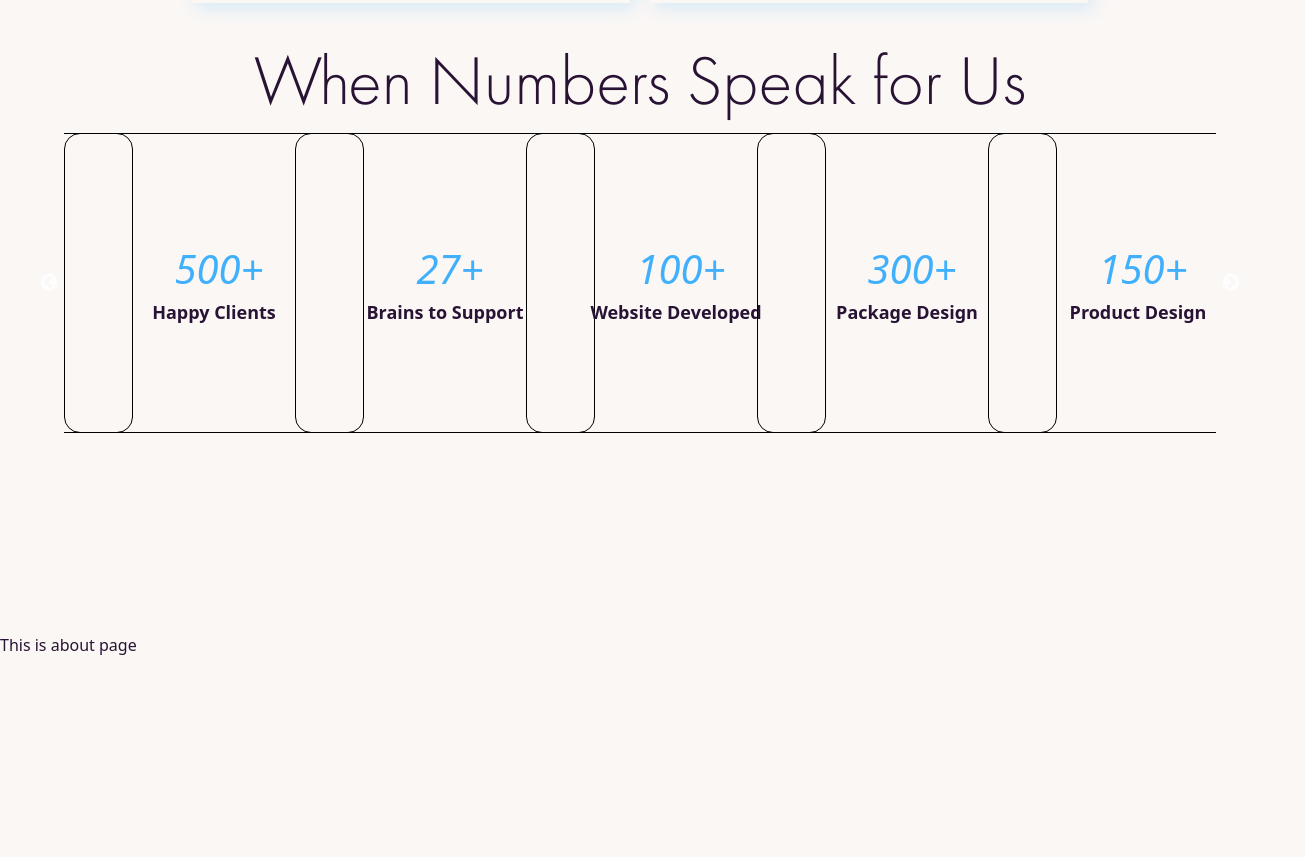
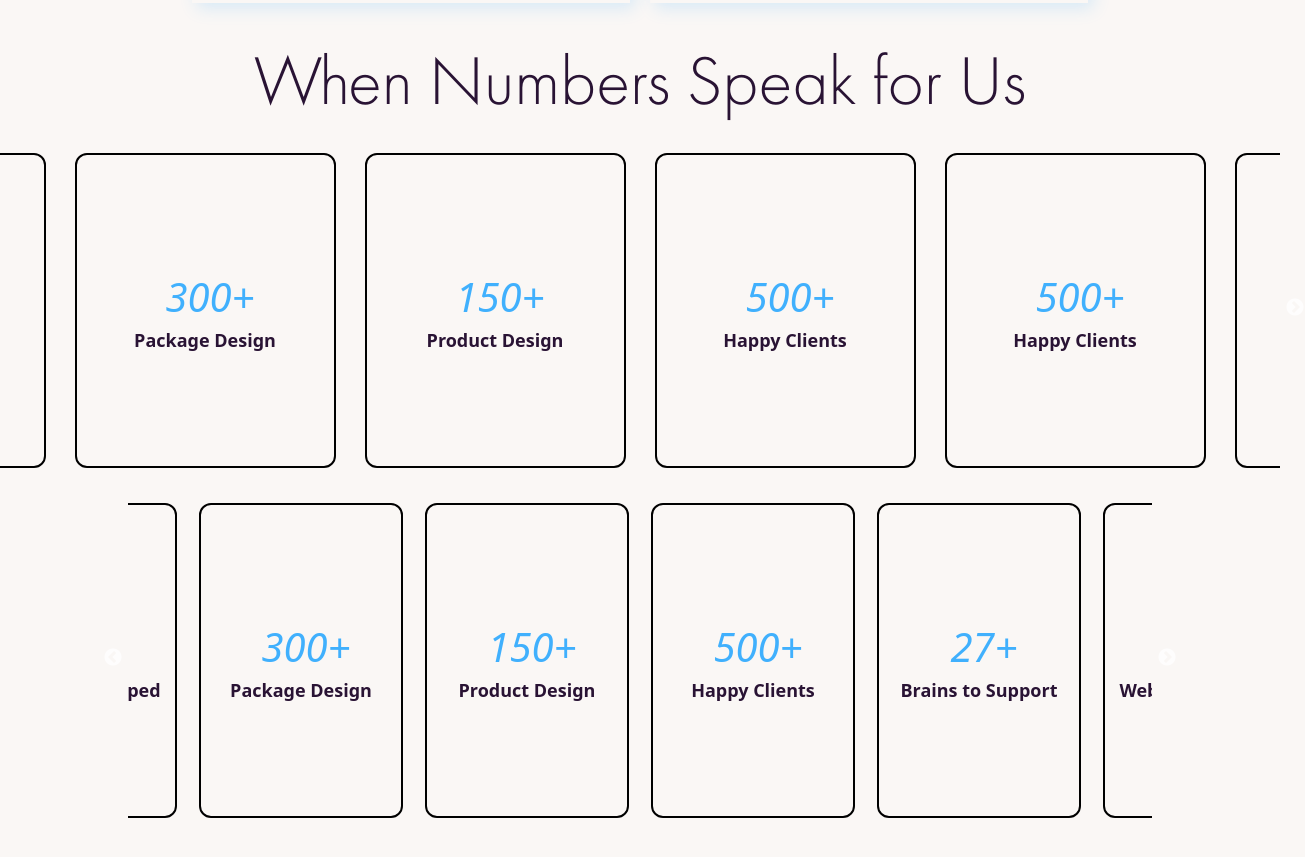
Before and after one commit to mdsifaterabbi/test01, a React (Vite) app: page /about in a window 1280 px wide. Shown: the part 3220-4077 px from the top of the page, 1305 px wide, since content can reach past the window. Before the commit the page ends 3877 px from the top, so only its background shows below. Built offline with nearby package versions, Linux system fonts and the light colour scheme.

Commit message:
slider added in about page for extra small and extra large device

```diff
--- /dev/null
+++ b/src/components/AboutPageComponents/AboutCustomCSS.css
@@ -0,0 +1,11 @@
+.mySliderHover:hover div{
+    border: none;
+}
+.mySliderHover:hover  div {
+    background: skyblue;
+    transition: all linear 0.3s;
+}
+.mySliderHover:hover div div p {
+    color: #fff;
+    transition: all linear 0.3s;
+}
--- /dev/null
+++ b/src/components/AboutPageComponents/AboutSectionSlider.jsx
@@ -0,0 +1,125 @@
+import Slider from "react-slick";
+import "./AboutCustomCSS.css";
+
+const AboutSectionSlider = () => {
+  const settings = {
+    className: "center",
+    centerMode: true,
+    infinite: true,
+    centerPadding: "60px",
+    slidesToShow: 2,
+    speed: 500,
+  };
+
+  return (
+    <>
+      <div className="slider-container w-[100vw] mx-auto">
+        <Slider {...settings}>
+          <div className="w-[25vw] h-[80px] mySliderHover">
+            <div className="w-[90%] h-[90%] mx-auto border-[2px] border-black rounded-md">
+              <div className="relative top-[50%] left-[50%] -translate-x-1/2 -translate-y-1/2">
+                <p className="text-[12px] text-center pl-[0px] text-[#40b0fd] font-thin italic">
+                  500+
+                </p>
+                <p className="font-bold text-[12px] text-center">
+                  Happy Clients
+                </p>
+              </div>
+            </div>
+          </div>
+          <div className="w-[25vw] h-[80px] mySliderHover">
+            <div className="w-[90%] h-[90%] mx-auto border-[2px] border-black rounded-md">
+              <div className="relative top-[50%] left-[50%] -translate-x-1/2 -translate-y-1/2">
+                <p className="text-[12px] text-center pl-[0px] text-[#40b0fd] font-thin italic">
+                  27+
+                </p>
+                <p className="font-bold text-[12px] text-center">
+                  Brains to Support
+                </p>
+              </div>
+            </div>
+          </div>
+          <div className="w-[25vw] h-[80px] mySliderHover">
+            <div className="w-[90%] h-[90%] mx-auto border-[2px] border-black rounded-md">
+              <div className="relative top-[50%] left-[50%] -translate-x-1/2 -translate-y-1/2">
+                <p className="text-[12px] text-center pl-[0px] text-[#40b0fd] font-thin italic">
+                  100+
+                </p>
+                <p className="font-bold text-[12px] text-center">
+                  Website Developed
+                </p>
+              </div>
+            </div>
+          </div>
+          <div className="w-[25vw] h-[80px] mySliderHover">
+            <div className="w-[90%] h-[90%] mx-auto border-[2px] border-black rounded-md">
+              <div className="relative top-[50%] left-[50%] -translate-x-1/2 -translate-y-1/2">
+                <p className="text-[12px] text-center pl-[0px] text-[#40b0fd] font-thin italic">
+                  300+
+                </p>
+                <p className="font-bold text-[12px] text-center">
+                  Package Design
+                </p>
+              </div>
+            </div>
+          </div>
+        </Slider>
+      </div>
+      {/* ========== Slider 2 starts from here ======== */}
+      <div className="slider-container w-[92vw] mx-auto">
+        <Slider {...settings}>
+          <div className="w-[25vw] h-[80px] mySliderHover">
+            <div className="w-[90%] h-[90%] mx-auto border-[2px] border-black rounded-md">
+              <div className="relative top-[50%] left-[50%] -translate-x-1/2 -translate-y-1/2">
+                <p className="text-[12px] text-center pl-[0px] text-[#40b0fd] font-thin italic">
+                  500+
+                </p>
+                <p className="font-bold text-[10px] text-center">
+                  Happy Clients
+                </p>
+              </div>
+            </div>
+          </div>
+          <div className="w-[25vw] h-[80px] mySliderHover">
+            <div className="w-[90%] h-[90%] mx-auto border-[2px] border-black rounded-md">
+              <div className="relative top-[50%] left-[50%] -translate-x-1/2 -translate-y-1/2">
+                <p className="text-[12px] text-center pl-[0px] text-[#40b0fd] font-thin italic">
+                  27+
+                </p>
+                <p className="font-bold text-[12px] text-center">
+                  Brains to Support
+                </p>
+              </div>
+            </div>
+          </div>
+          <div className="w-[25vw] h-[80px] mySliderHover">
+            <div className="w-[90%] h-[90%] mx-auto border-[2px] border-black rounded-md">
+              <div className="relative top-[50%] left-[50%] -translate-x-1/2 -translate-y-1/2">
+                <p className="text-[12px] text-center pl-[0px] text-[#40b0fd] font-thin italic">
+                  100+
+                </p>
+                <p className="font-bold text-[12px] text-center">
+                  Website Developed
+                </p>
+              </div>
+            </div>
+          </div>
+          <div className="w-[25vw] h-[80px] mySliderHover">
+            <div className="w-[90%] h-[90%] mx-auto border-[2px] border-black rounded-md">
+              <div className="relative top-[50%] left-[50%] -translate-x-1/2 -translate-y-1/2">
+                <p className="text-[12px] text-center pl-[0px] text-[#40b0fd] font-thin italic">
+                  300+
+                </p>
+                <p className="font-bold text-[12px] text-center">
+                  Package Design
+                </p>
+              </div>
+            </div>
+          </div>
+        </Slider>
+      </div>
+    </>
+  );
+};
+
+export default AboutSectionSlider;
--- a/src/components/AboutPageComponents/AboutSectionSliderXL.jsx
+++ b/src/components/AboutPageComponents/AboutSectionSliderXL.jsx
@@ -1,98 +1,153 @@
 import Slider from "react-slick";
+import "./AboutCustomCSS.css";
 
 const AboutSectionSliderXL = () => {
-  var settings = {
-    dots: false,
+  const settings = {
+    className: "center",
+    centerMode: true,
     infinite: true,
+    centerPadding: "60px",
+    slidesToShow: 4,
     speed: 500,
-    slidesToShow: 5,
-    slidesToScroll: 1,
   };
 
   return (
     <>
-      <div className="w-[90vw] mx-auto">
+      <div className="slider-container w-[100vw] mx-auto">
         <Slider {...settings}>
-          <div className="">
-            <div className="w-[300px] h-[300px] border-[1px] border-black mx-auto rounded-2xl flex items-center">
-              <div className="mx-auto">
-                <h1 className="text-[40px] text-center pl-[10px] text-[#40b0fd] font-thin italic">
+          <div className="w-[390px] h-[350px] mySliderHover">
+            <div className="w-[90%] h-[90%] border-[2px] border-black rounded-xl mx-auto my-[20px]">
+              <div className="relative top-[50%] left-[50%] -translate-x-1/2 -translate-y-1/2">
+                <p className="text-[40px] text-center pl-[10px] text-[#40b0fd] font-thin italic">
                   500+
-                </h1>
+                </p>
                 <p className="font-bold text-[18px] text-center">
                   Happy Clients
                 </p>
               </div>
             </div>
           </div>
-          <div>
-            <div className="w-[300px] h-[300px] border-[1px] border-black mx-auto rounded-2xl flex items-center">
-              <div className="mx-auto">
-                <h1 className="text-[40px] text-center pl-[10px] text-[#40b0fd] font-thin italic">
+          <div className="w-[390px] h-[350px] mySliderHover">
+            <div className="w-[90%] h-[90%] border-[2px] border-black rounded-xl mx-auto my-[20px]">
+              <div className="relative top-[50%] left-[50%] -translate-x-1/2 -translate-y-1/2">
+                <p className="text-[40px] text-center pl-[10px] text-[#40b0fd] font-thin italic">
+                  500+
+                </p>
+                <p className="font-bold text-[18px] text-center">
+                  Happy Clients
+                </p>
+              </div>
+            </div>
+          </div>
+          <div className="w-[390px] h-[350px] mySliderHover">
+            <div className="w-[90%] h-[90%] border-[2px] border-black rounded-xl mx-auto my-[20px]">
+              <div className="relative top-[50%] left-[50%] -translate-x-1/2 -translate-y-1/2">
+                <p className="text-[40px] text-center pl-[10px] text-[#40b0fd] font-thin italic">
                   27+
-                </h1>
+                </p>
                 <p className="font-bold text-[18px] text-center">
                   Brains to Support
                 </p>
               </div>
             </div>
           </div>
-          <div>
-            <div className="w-[300px] h-[300px] border-[1px] border-black mx-auto rounded-2xl flex items-center">
-              <div className="mx-auto">
-                <h1 className="text-[40px] text-center pl-[10px] text-[#40b0fd] font-thin italic">
+          <div className="w-[390px] h-[350px] mySliderHover">
+            <div className="w-[90%] h-[90%] border-[2px] border-black rounded-xl mx-auto my-[20px]">
+              <div className="relative top-[50%] left-[50%] -translate-x-1/2 -translate-y-1/2">
+                <p className="text-[40px] text-center pl-[10px] text-[#40b0fd] font-thin italic">
                   100+
-                </h1>
+                </p>
                 <p className="font-bold text-[18px] text-center">
                   Website Developed
                 </p>
               </div>
             </div>
           </div>
-          <div>
-            <div className="w-[300px] h-[300px] border-[1px] border-black mx-auto rounded-2xl flex items-center">
-              <div className="mx-auto">
-                <h1 className="text-[40px] text-center pl-[10px] text-[#40b0fd] font-thin italic">
+          <div className="w-[390px] h-[350px] mySliderHover">
+            <div className="w-[90%] h-[90%] border-[2px] border-black rounded-xl mx-auto my-[20px]">
+              <div className="relative top-[50%] left-[50%] -translate-x-1/2 -translate-y-1/2">
+                <p className="text-[40px] text-center pl-[10px] text-[#40b0fd] font-thin italic">
                   300+
-                </h1>
+                </p>
                 <p className="font-bold text-[18px] text-center">
                   Package Design
                 </p>
               </div>
             </div>
           </div>
-          <div>
-            <div className="w-[300px] h-[300px] border-[1px] border-black mx-auto rounded-2xl flex items-center">
-              <div className="mx-auto">
-                <h1 className="text-[40px] text-center pl-[10px] text-[#40b0fd] font-thin italic">
+          <div className="w-[390px] h-[350px] mySliderHover">
+            <div className="w-[90%] h-[90%] border-[2px] border-black rounded-xl mx-auto my-[20px]">
+              <div className="relative top-[50%] left-[50%] -translate-x-1/2 -translate-y-1/2">
+                <p className="text-[40px] text-center pl-[10px] text-[#40b0fd] font-thin italic">
                   150+
-                </h1>
+                </p>
                 <p className="font-bold text-[18px] text-center">
                   Product Design
                 </p>
               </div>
             </div>
           </div>
-          <div>
-            <div className="w-[300px] h-[300px] border-[1px] border-black mx-auto rounded-2xl flex items-center">
-              <div className="mx-auto">
-                <h1 className="text-[40px] text-center pl-[10px] text-[#40b0fd] font-thin italic">
+        </Slider>
+      </div>
+      {/* =========== Slider 2 ============= */}
+      <div className="slider-container w-[80vw] mx-auto">
+        <Slider {...settings}>
+          <div className="w-[390px] h-[350px] mySliderHover">
+            <div className="w-[90%] h-[90%] border-[2px] border-black rounded-xl mx-auto my-[20px]">
+              <div className="relative top-[50%] left-[50%] -translate-x-1/2 -translate-y-1/2">
+                <p className="text-[40px] text-center pl-[10px] text-[#40b0fd] font-thin italic">
                   500+
-                </h1>
+                </p>
                 <p className="font-bold text-[18px] text-center">
                   Happy Clients
                 </p>
               </div>
             </div>
           </div>
-          <div>
-            <div className="w-[300px] h-[300px] border-[1px] border-black mx-auto rounded-2xl flex items-center">
-              <div className="mx-auto">
-                <h1 className="text-[40px] text-center pl-[10px] text-[#40b0fd] font-thin italic">
+          <div className="w-[390px] h-[350px] mySliderHover">
+            <div className="w-[90%] h-[90%] border-[2px] border-black rounded-xl mx-auto my-[20px]">
+              <div className="relative top-[50%] left-[50%] -translate-x-1/2 -translate-y-1/2">
+                <p className="text-[40px] text-center pl-[10px] text-[#40b0fd] font-thin italic">
+                  27+
+                </p>
+                <p className="font-bold text-[18px] text-center">
+                  Brains to Support
+                </p>
+              </div>
+            </div>
+          </div>
+          <div className="w-[390px] h-[350px] mySliderHover">
+            <div className="w-[90%] h-[90%] border-[2px] border-black rounded-xl mx-auto my-[20px]">
+              <div className="relative top-[50%] left-[50%] -translate-x-1/2 -translate-y-1/2">
+                <p className="text-[40px] text-center pl-[10px] text-[#40b0fd] font-thin italic">
+                  100+
+                </p>
+                <p className="font-bold text-[18px] text-center">
+                  Website Developed
+                </p>
+              </div>
+            </div>
+          </div>
+          <div className="w-[390px] h-[350px] mySliderHover">
+            <div className="w-[90%] h-[90%] border-[2px] border-black rounded-xl mx-auto my-[20px]">
+              <div className="relative top-[50%] left-[50%] -translate-x-1/2 -translate-y-1/2">
+                <p className="text-[40px] text-center pl-[10px] text-[#40b0fd] font-thin italic">
                   300+
-                </h1>
+                </p>
                 <p className="font-bold text-[18px] text-center">
                   Package Design
+                </p>
+              </div>
+            </div>
+          </div>
+          <div className="w-[390px] h-[350px] mySliderHover">
+            <div className="w-[90%] h-[90%] border-[2px] border-black rounded-xl mx-auto my-[20px]">
+              <div className="relative top-[50%] left-[50%] -translate-x-1/2 -translate-y-1/2">
+                <p className="text-[40px] text-center pl-[10px] text-[#40b0fd] font-thin italic">
+                  150+
+                </p>
+                <p className="font-bold text-[18px] text-center">
+                  Product Design
                 </p>
               </div>
             </div>
--- a/src/components/AboutPageComponents/AboutSection_5.jsx
+++ b/src/components/AboutPageComponents/AboutSection_5.jsx
@@ -1,3 +1,4 @@
+import AboutSectionSlider from "./AboutSectionSlider";
 import AboutSectionSliderXL from "./AboutSectionSliderXL";
 
 const AboutSection_5 = () => {
@@ -13,6 +14,10 @@ const AboutSection_5 = () => {
           When Numbers Speak for Us
         </h1>
       </div>
+      {/* ============== Slider only for extra small devices =================== */}
+      <div className="sm:hidden">
+        <AboutSectionSlider />
+      </div>
       {/* ============== Slider only for XL devices =================== */}
       <div className="hidden xl:block">
         <AboutSectionSliderXL />
```
